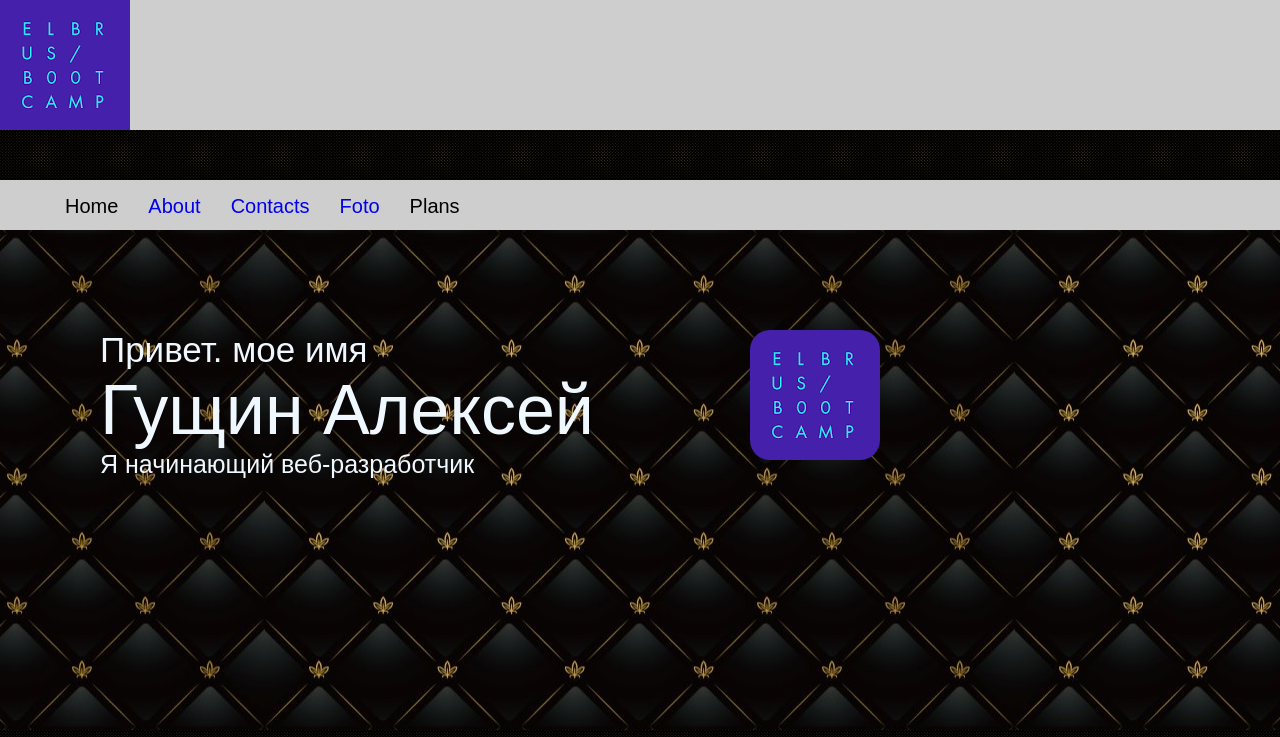
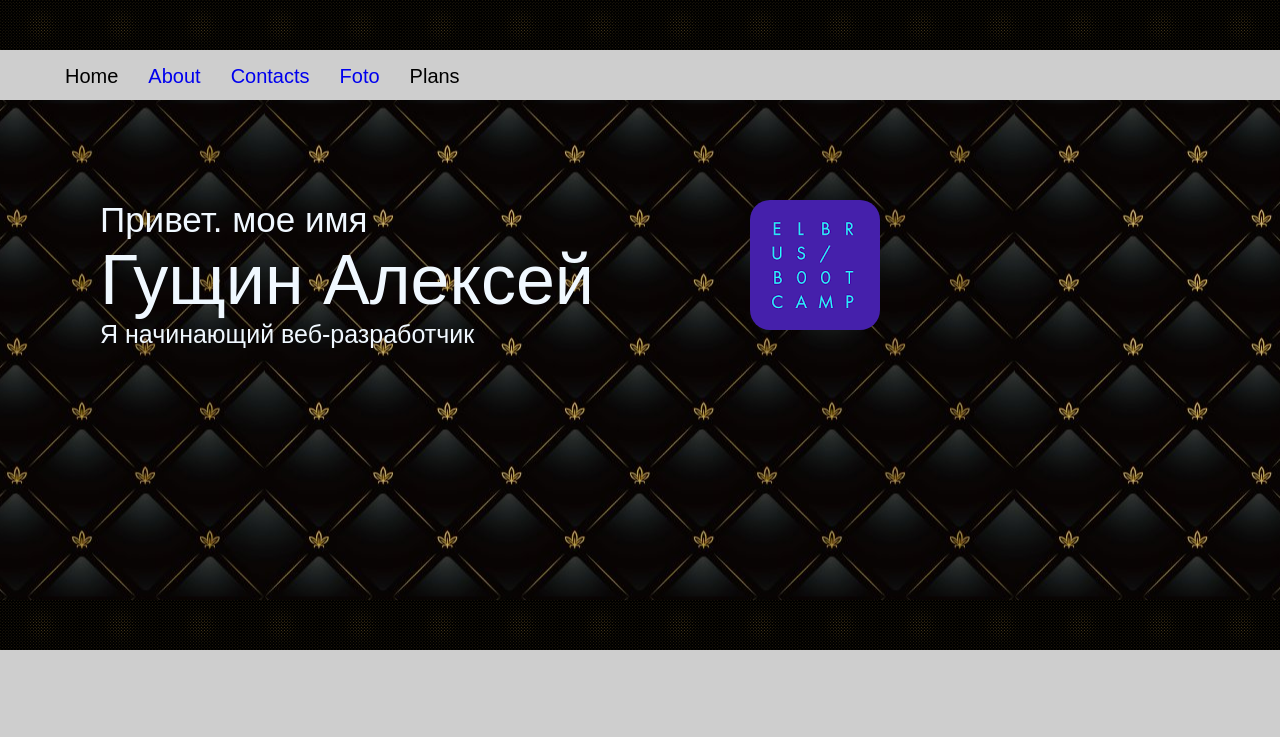
Before and after one commit to electrofax/vizitka, a website: page index.html in a window 1280 px wide. Shown: the top 737 px of the page. Drawn offline with Linux system fonts and the light colour scheme.

Commit message:
Update index.html

```diff
--- a/index.html
+++ b/index.html
@@ -9,9 +9,6 @@
     </head>
 
     <body>
-        <div>
-            <img src="img/images.png" alt="">
-        </div>
 
         <div class="real_anim">
 
```
